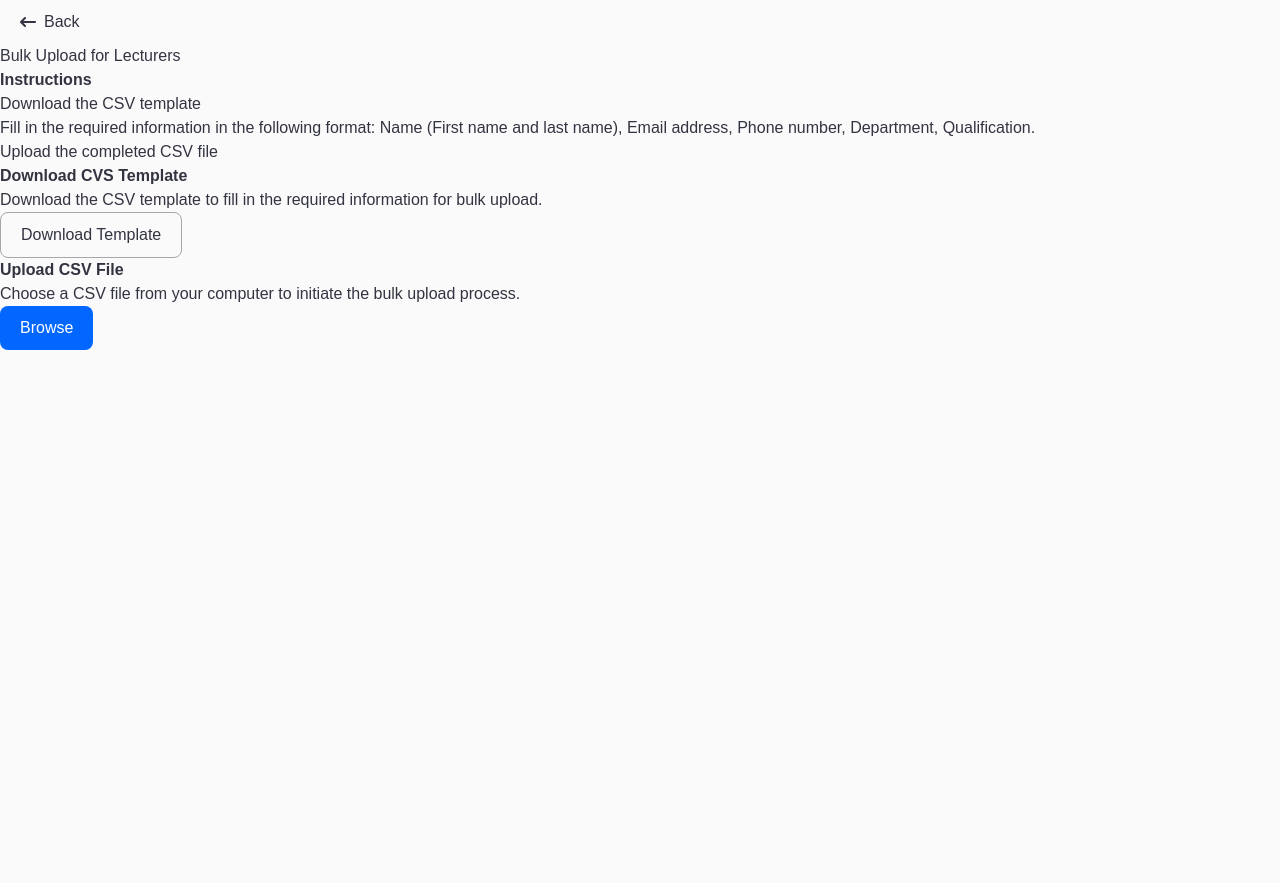
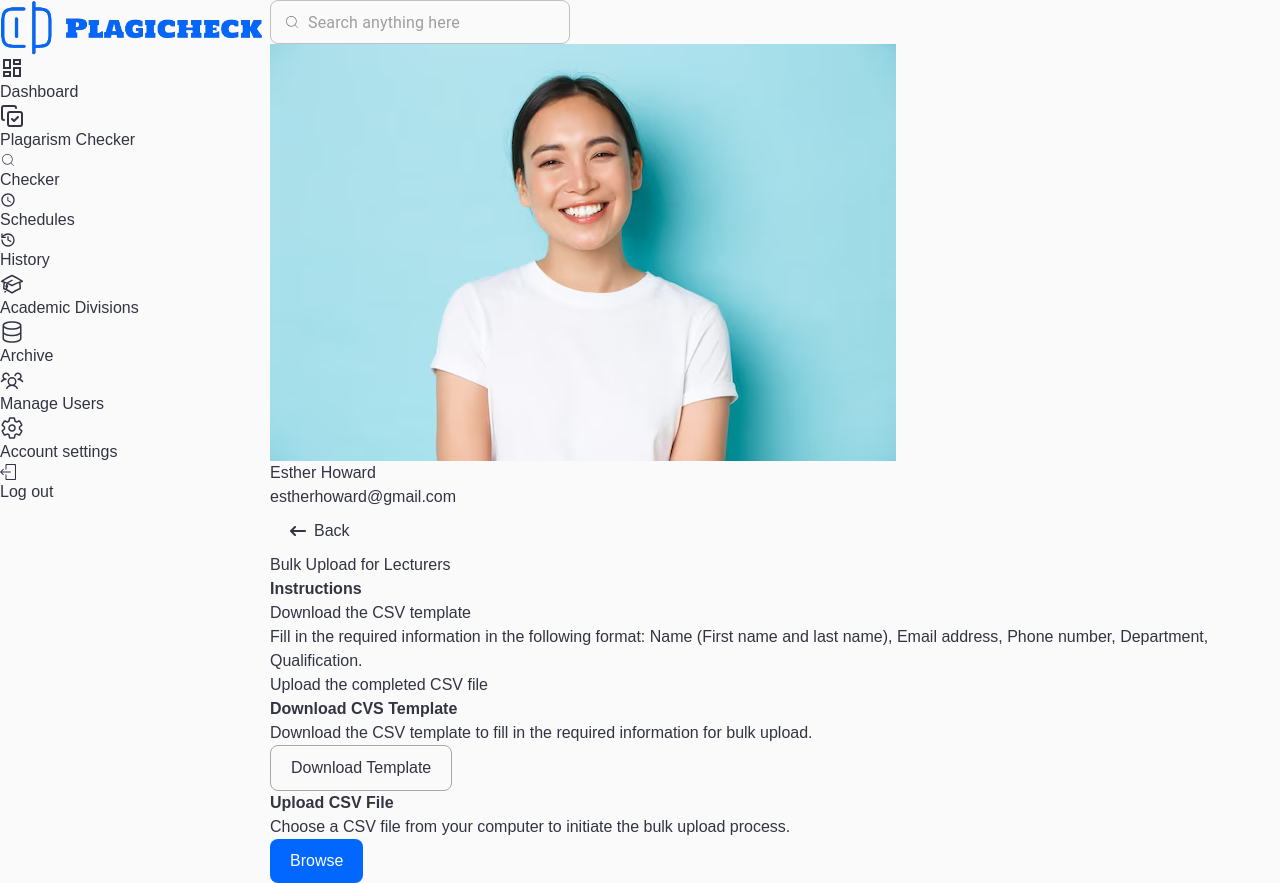
Before and after one commit to amt-theophilus-mercifield/plagiTest, a React (Vite) app in the folder plagicheck/: page /dashboard in a window 1280 px wide. Before the commit the page ends 800 px from the top, so only its background shows below. Built offline with nearby package versions, Linux system fonts and the light colour scheme.

Commit message:
dashboard layout set up

```diff
--- a/plagicheck/src/components/DashboardPage.tsx
+++ b/plagicheck/src/components/DashboardPage.tsx
@@ -1,13 +1,28 @@
+import styled from "styled-components";
 // import { TableComponent } from "./commons/TableComponent";
-// import { persons, lecturersHeaders } from "../assets/mock-data-min";
+import { persons, lecturersHeaders } from "../assets/mock-data-min";
 
 import BulkUpload from "./commons/BulkUpload";
+import { NavBar } from "./commons/NavBar";
+import { Sidebar } from "./commons/SideBar";
 
 export const DashboardPage = () => {
   return (
-    <div>
-      {/* <TableComponent tableHeaders={lecturersHeaders} tableData={persons} /> */}
-      <BulkUpload />
-    </div>
+    <Main>
+      <Sidebar />
+      <div className="Content">
+        <NavBar />
+        <div className="bulkDataWrapper px-[41px] py-[20px]">
+          <BulkUpload />
+        </div>
+      </div>
+    </Main>
   );
 };
+
+const Main = styled.main`
+  width: 100vw;
+  height: 100vh;
+  display: grid;
+  grid-template-columns: 270px 1fr;
+`;
--- a/plagicheck/src/components/commons/NavBar.tsx
+++ b/plagicheck/src/components/commons/NavBar.tsx
@@ -1,7 +1,7 @@
 import { InputAdornment } from "@mui/material";
 import { CiSearch } from "react-icons/ci";
 import { Stack, TextField } from "@mui/material";
-import profile from "./../asset/profile.png";
+import profile from "./../../assets/profile.png";
 
 export const NavBar = () => {
   return (
@@ -27,13 +27,14 @@ export const NavBar = () => {
       </Stack>
       <div>
         <div className="flex item-center gap-4">
-          <img
-            src={profile}
-            alt=""
-            style={{ width: "50px", height: "50px", borderRadius: "50%" }}
-          />
+          <div className="profile w-[50px] h-[50px]  relative">
+            <img src={profile} alt="" className="w-full h-full object-cover rounded-[50%] overflow-hidden" />
+            <div className="active-status w-[16px] h-[16px] bg-white rounded-[50%] flex items-center justify-center absolute bottom-0 right-0">
+              <div className="inner w-[13px] h-[13px] bg-[#00E600] rounded-[50%]" />
+            </div>
+          </div>
           <div>
-            <p>Esther Howard</p>
+            <p className="font-bold">Esther Howard</p>
             <p>estherhoward@gmail.com</p>
           </div>
         </div>
--- a/plagicheck/src/components/commons/SideBar.tsx
+++ b/plagicheck/src/components/commons/SideBar.tsx
@@ -1,4 +1,4 @@
-import logo from "./../asset/logo.png";
+import logo from "./../../assets/plagicheck-logo.png";
 import { MdOutlineDashboard } from "react-icons/md";
 import { CiSearch } from "react-icons/ci";
 import { MdSchedule } from "react-icons/md";
@@ -10,13 +10,12 @@ import { HiOutlineAcademicCap } from "react-icons/hi2";
 import { LuHistory } from "react-icons/lu";
 import { SlLogout } from "react-icons/sl";
 
-
 export const Sidebar = () => {
   return (
     <div className="bg-[#E9E9EA] h-screen w-[270px] ">
       <div className="flex flex-col  items-center">
         <div>
-          <img src={logo} alt="" className="mt-10 mb-9" />
+          <img src={logo} alt="" className="mt-10 mb-9 w-[220px]" />
         </div>
         <div>
           <ul>
@@ -25,7 +24,7 @@ export const Sidebar = () => {
               <li className="px-2 ">Dashboard</li>
             </div>
             <div className="flex items-center pb-2">
-              <LuCopyCheck style={{ width: "24px", height: "24px" }} />{" "}
+              <LuCopyCheck style={{ width: "24px", height: "24px" }} />
               <li className="px-2"> Plagarism Checker</li>
             </div>
             <div className="pl-7">
@@ -59,7 +58,7 @@ export const Sidebar = () => {
               <li className="px-2">Account settings</li>
             </div>
             <div className="flex items-center">
-              <SlLogout/>
+              <SlLogout />
               <li className="px-2  ">Log out</li>
             </div>
           </ul>
```
Also changed, not shown: plagicheck/src/assets/plagicheck-logo.png, plagicheck/src/assets/profile.png (added).
